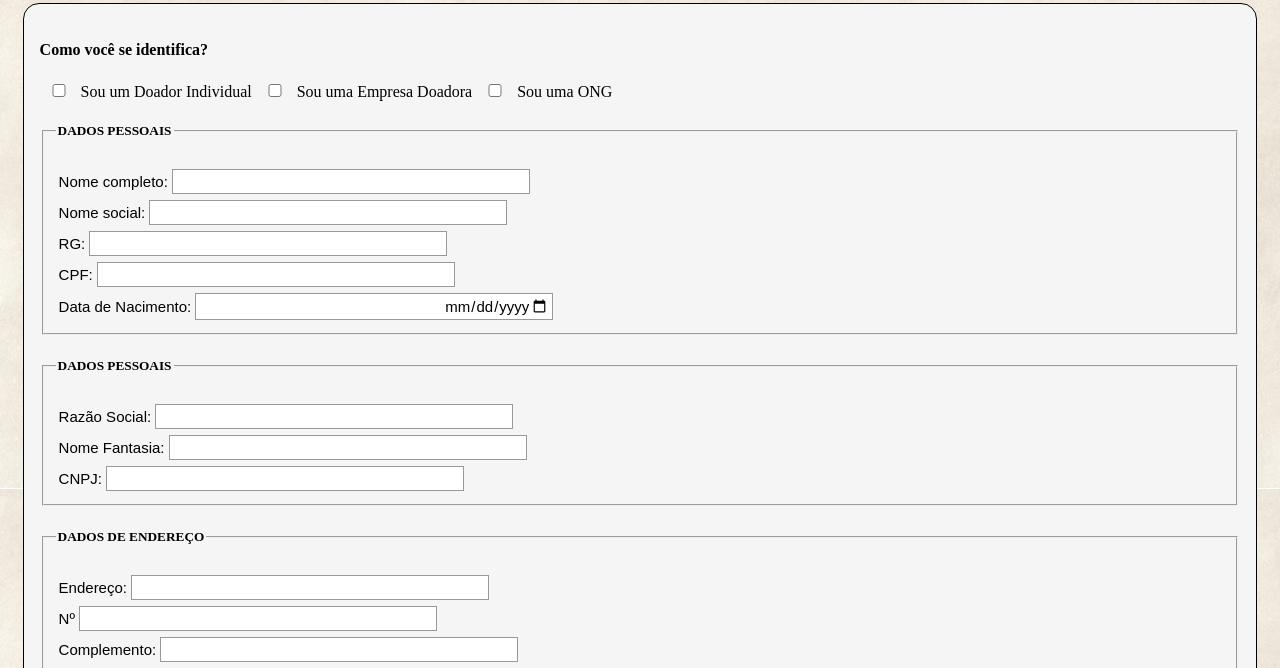
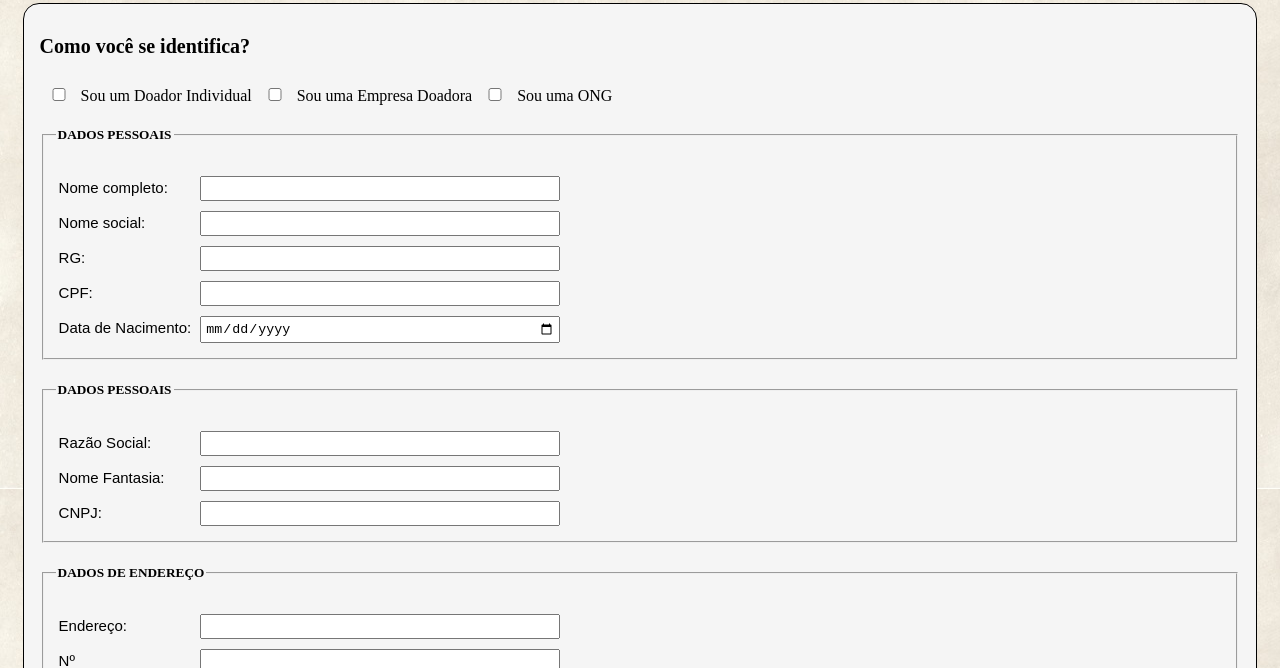
Before and after one commit to Alelessa/projetodd, a plain HTML site: page Cadastro/cadastro.html in a window 1280 px wide. Shown: the part 93-761 px from the top of the page. Drawn offline with Linux system fonts and the light colour scheme; a web font is replaced by a local one.

Commit message:
Ajuste do input

```diff
--- a/Cadastro/cadastro.css
+++ b/Cadastro/cadastro.css
@@ -21,7 +21,6 @@ nav{
     width: 100%;
     list-style-type: none;
     text-decoration: none;
-    /* background-color: white; */
     color: black;
 
 }
@@ -49,42 +48,10 @@ nav a:hover{
     color: #EFE9DD;
 }
 
-/* form div + div { */
-    /* margin-top: 1em; */
-/* } */
-
-/* label {
-    display: inline-block;
-    width: 90px;
-    text-align: right;
-} */
-
-input, textarea {
-    font: 1em sans-serif;
-    display: inline-block;
-    border: 1px solid #696969;
-    color: black;
-    padding: 15p x 32px;
-    text-align: right;
-    font-size: 12  px;
-    width: 90px;
-    font-family: 'IBM Plex Sans Condensed', sans-serif;
-    width: 350px;
-    /* -moz-box-sizing: border-box; */
-    /* box-sizing: border-box; */
-    border: 1px solid #999;
-}
-/*
-input:focus, textarea:focus {
-    border-color: #000;
-}
-
-.button {
-    padding-left: 90px;
-} */
 input {
     width: 350px;
     padding: 3px;
+
 }
 .checkbox input{
     width: 30px;
@@ -101,7 +68,6 @@ input {
 .clearfix{
     overflow: auto;
     background-color: beige;
-    /* background-image: url("https://encrypted-tbn0.gstatic.com/images?q=tbn:ANd9GcTtSlaaDJ0hokuX6rcpkZR-xPZ3dSif30cddG6d1Aq9LjWX5kJE") */
 }
 
 p {
@@ -114,17 +80,23 @@ p {
     border: 0px
 }
 
-
+fieldset input{
+    position: sticky;
+	left: 200px;
+    margin: 2px;
+    padding: 3px;
+}
 
 h2{
-    /* text-align: right; */
     letter-spacing: 2px;
     text-transform: uppercase;
     font-family: 'Bungee Shade', cursive;
     font-size: 30px;
-    /* font-family: 'Roboto', sans-serif; */
     margin: 30px 20px 20px 20px;
     padding: 3px;
-    /* border: 0px; */
-    /* text-shadow: 0.5px 0.5px gray;   */
 }
+
+h4{
+    font-size: 20px;
+    margin-top: 15px;
+}
```
Lines whose indentation alone changed are shown as unchanged.
